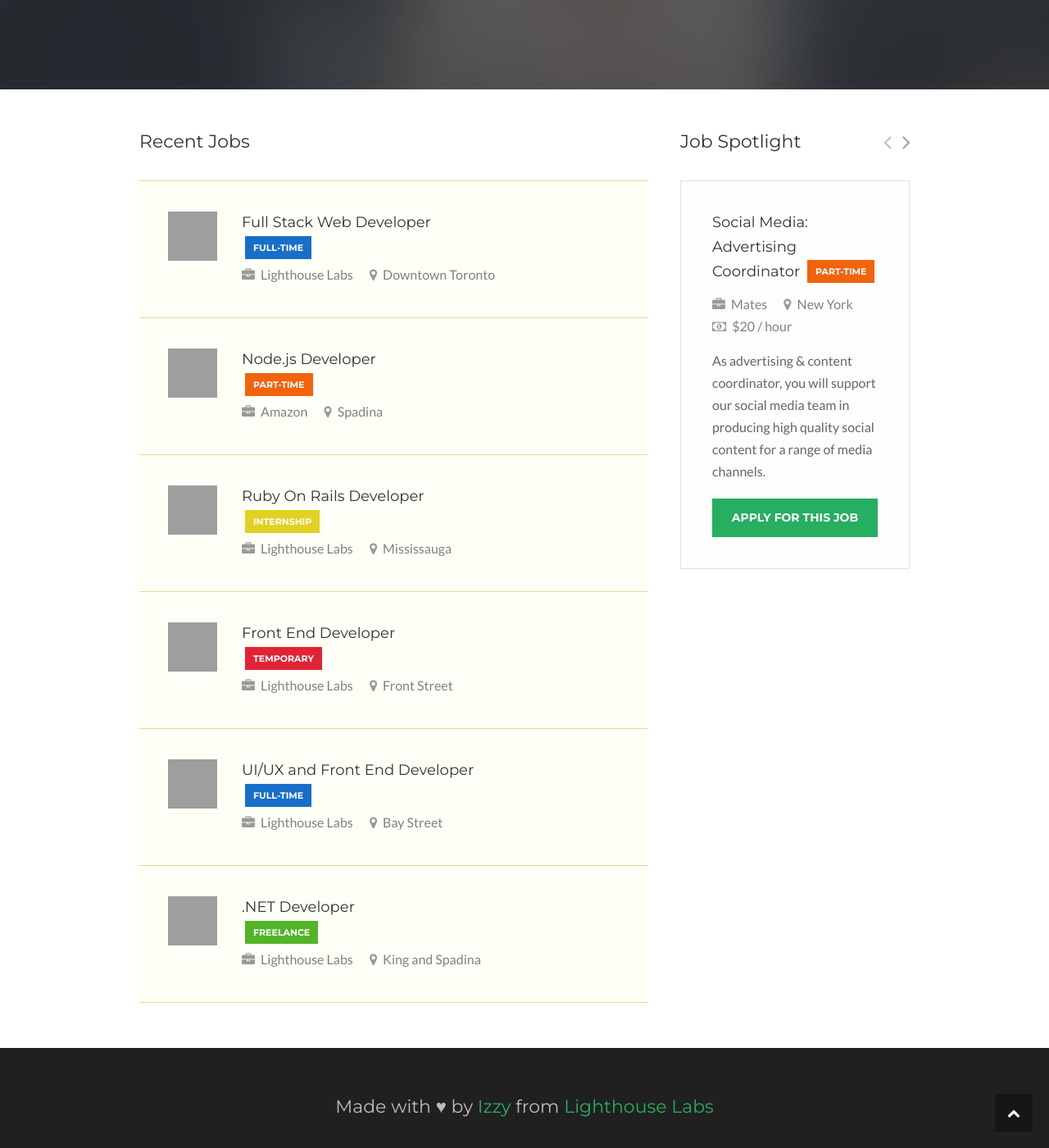
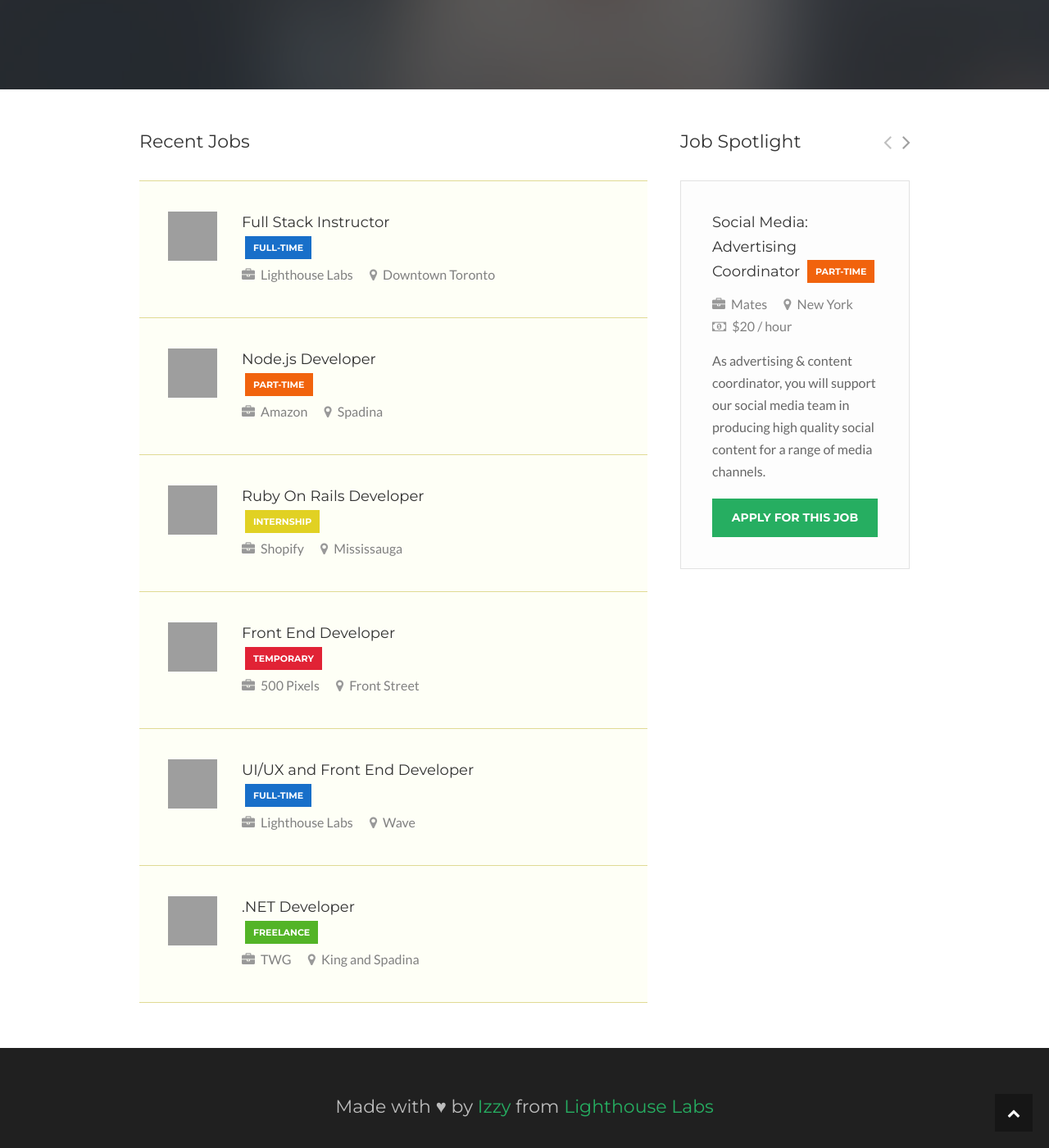
Before and after one commit to izzydoesizzy/todevjobs, a Jekyll site: the page built from index.html, in a window 1280 px wide and 1400 px high, scrolled down 498 px, cut to the strip 0-1400 px from the top of the window. Shown: the whole strip at 82% size. Built offline with Jekyll 4.4.1, drawn with Linux system fonts in a browser that asks for light colours; grey boxes are pictures that could not be loaded.

Commit message:
Changed logos

```diff
--- a/_data/jobs.yml
+++ b/_data/jobs.yml
@@ -1,41 +1,41 @@
-- title: Full Stack Web Developer
+- title: Full Stack Instructor
   duration: full-time
-  imagelink: http://www.lorempixel.com/100/100
+  imagelink: https://pbs.twimg.com/profile_images/378800000328970347/40e96c650dad499b060a4f24ddc68c6e_400x400.png
   company: Lighthouse Labs
-  location: Downtown Toronto
+  location: "Downtown Toronto"
   joblink: http://www.google.ca
 
 - title: Node.js Developer
   duration: part-time
-  imagelink: http://www.lorempixel.com/101/101
+  imagelink: https://pbs.twimg.com/profile_images/786252488223580160/9-Lwv1sI.jpg
   company: Amazon
-  location: Spadina
+  location: "Spadina"
   joblink: http://www.google.ca
 
 - title: Ruby On Rails Developer
   duration: internship
-  imagelink: http://www.lorempixel.com/102/102
-  company: Lighthouse Labs
-  location: Mississauga
+  imagelink: https://pbs.twimg.com/profile_images/839169520082178048/721vi7RC.jpg
+  company: Shopify
+  location: "Mississauga"
   joblink: http://www.google.ca
 
 - title: Front End Developer
   duration: temporary
-  imagelink: http://www.lorempixel.com/103/103
-  company: Lighthouse Labs
+  imagelink: https://pbs.twimg.com/profile_images/750245754728439809/FtlOClI8_400x400.jpg
+  company: "500 Pixels"
   location: Front Street
   joblink: http://www.google.ca
 
 - title: UI/UX and Front End Developer
   duration: full-time
-  imagelink: http://www.lorempixel.com/104/104
-  company: Lighthouse Labs
-  location: Bay Street
+  imagelink: https://pbs.twimg.com/profile_images/2889420774/5699bcc2a948d11e5918ccca858956c8_400x400.jpeg
+  company: "Lighthouse Labs"
+  location: Wave
   joblink: http://www.google.ca
 
 - title: .NET Developer
   duration: freelance
-  imagelink: http://www.lorempixel.com/105/105
-  company: Lighthouse Labs
+  imagelink: https://pbs.twimg.com/profile_images/608742547272290304/vl4pXqqG.png
+  company: "TWG"
   location: King and Spadina
   joblink: http://www.google.ca
```
